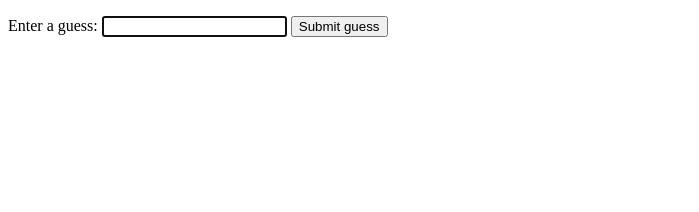
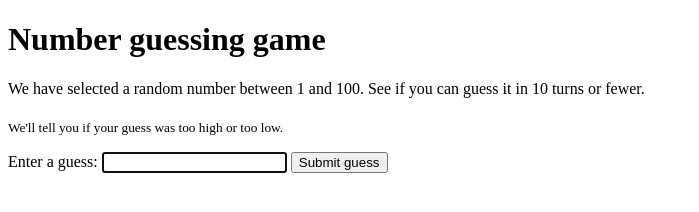
Before and after one commit to Fundamentals-Playground/MDN-JS-numberGuessingGame, a plain HTML site: page index.html in a window 1280 px wide. Shown: the whole page, without its empty margins (0-699 px from the left). Drawn offline with Linux system fonts and the light colour scheme.

```diff
--- a/index.html
+++ b/index.html
@@ -9,6 +9,10 @@
     <script src="/src/main.js" defer></script>
   </head>
   <body>
+    <h1>Number guessing game</h1>
+    <p>We have selected a random number between 1 and 100. See if you can guess
+      it in 10 turns or fewer.</p>
+    <sub>We'll tell you if your guess was too high or too low.</sub>
     <div class="resultParas">
       <p class="guesses"></p>
       <p class="lastResult"></p>
--- a/src/main.js
+++ b/src/main.js
@@ -25,6 +25,8 @@
 
 let guessCount = 1; /* first try */
 let resetButton;
+// improvement to the resetButton wit focus()
+guessField.focus();
 
 // Function to checkGuess
 function checkGuess() {
@@ -102,6 +104,7 @@
   resetButton.addEventListener("click", resetGame);
 }
 
+// * Resetting the game functionality
 function resetGame() {
   // set guess count back to 1
   guessCount = 1;
@@ -110,14 +113,13 @@
   // use querySelectorAll to select all the p elements in DOM
   const resetParas = document.querySelectorAll(".resultParas p");
 
+  // ? use for...of loop to run a piece of code over and over again, until a condition is met
   for (const resetPara of resetParas) {
     /* can you explain this GitHub Copilot? :D :D :D :D  */
     resetPara.textContent = "";
   }
-
   // remove the resetButton from the DOM
   resetButton.parentNode.removeChild(resetButton);
-
   // enable the previously disabled input fields, the submit button, the value, and focus..
   guessField.disabled = false;
   guessSubmit.disabled = false;
```
